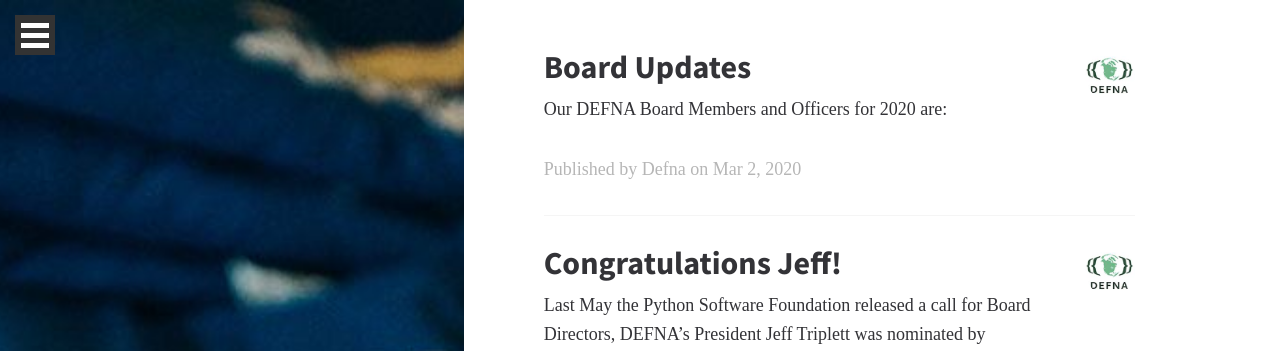
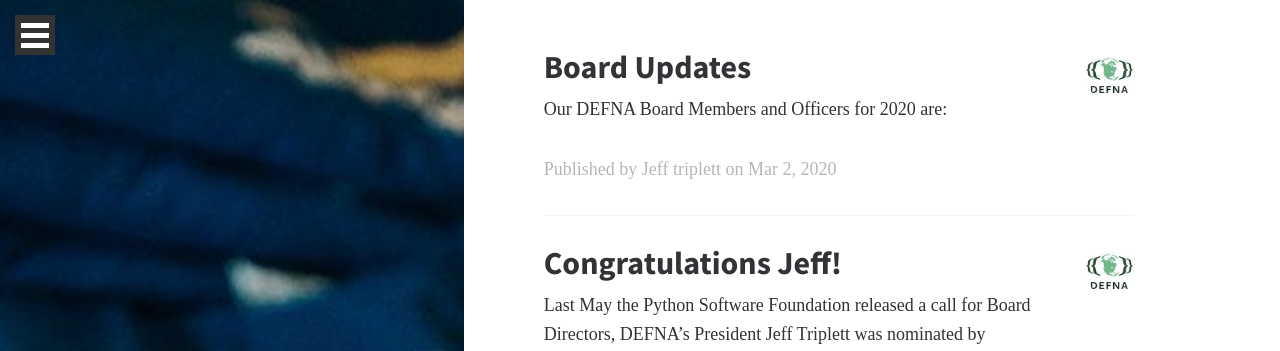
Before and after one commit to DEFNA/defna.org, a Jekyll site: the page built from index.html, in a window 1280 px wide. Shown: the top 351 px of the page. Built offline with Jekyll 4.4.1, drawn with Linux system fonts in a browser that asks for light colours.

Commit message:
:pencil: Updates author

```diff
--- a/_posts/2020-03-02-board-updates.md
+++ b/_posts/2020-03-02-board-updates.md
@@ -3,7 +3,7 @@ layout: post
 title: "Board Updates"
 date: 2020-03-02 16:45:00
 categories: ""
-author_name: DEFNA
+author_name: Jeff Triplett
 author_url: /about
 author_avatar: defna
 permalink: /announcements/2020/03/02/board-updates/
```
